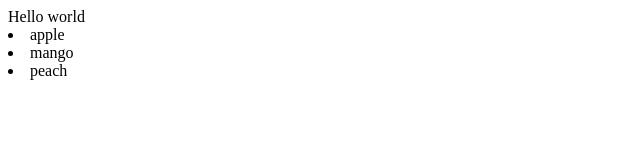
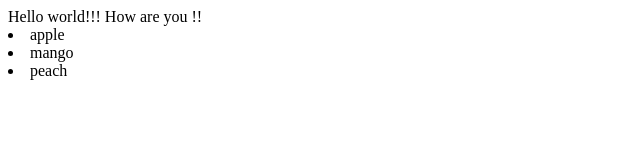
Before and after one commit to Shubhangi1499/freshersbatch_july2021, a plain HTML site: page index.html in a window 1280 px wide. Shown: the whole page, without its empty margins (0-640 px from the left). Drawn offline with Linux system fonts and the light colour scheme.

Commit message:
again change in readme and index

```diff
--- a/index.html
+++ b/index.html
@@ -2,7 +2,7 @@
 <head>
 <title>ASSIGNMENT 1 HTML</title>
 <body>
-Hello world
+Hello world!!! How are you !!
 <li>apple</li>
 <li>mango</li>
 <li>peach</li>
```
Also changed, not shown: README.txt.
